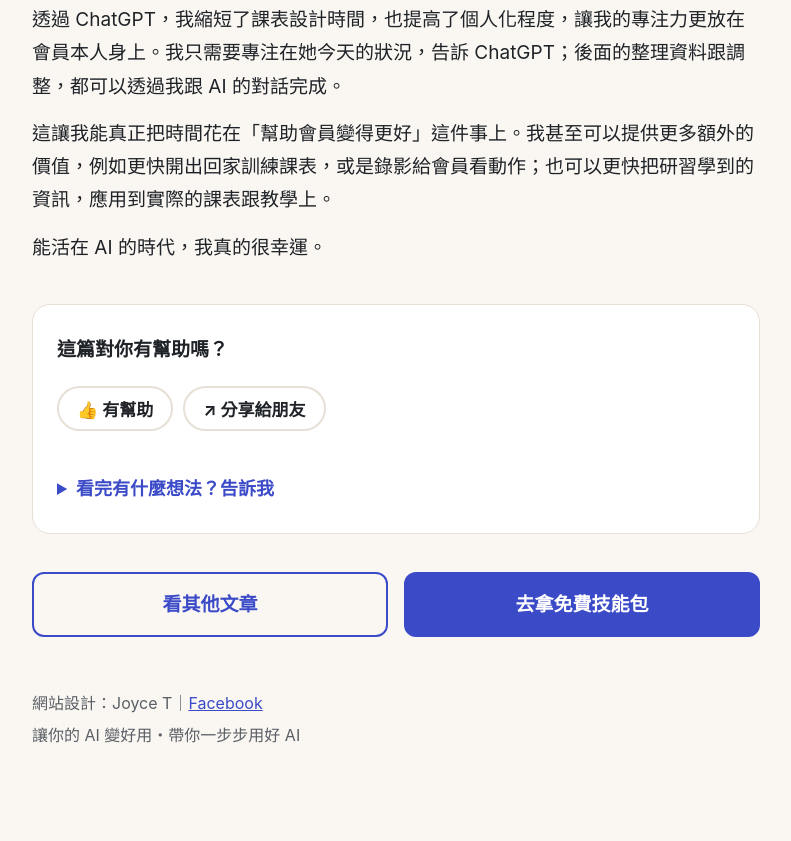
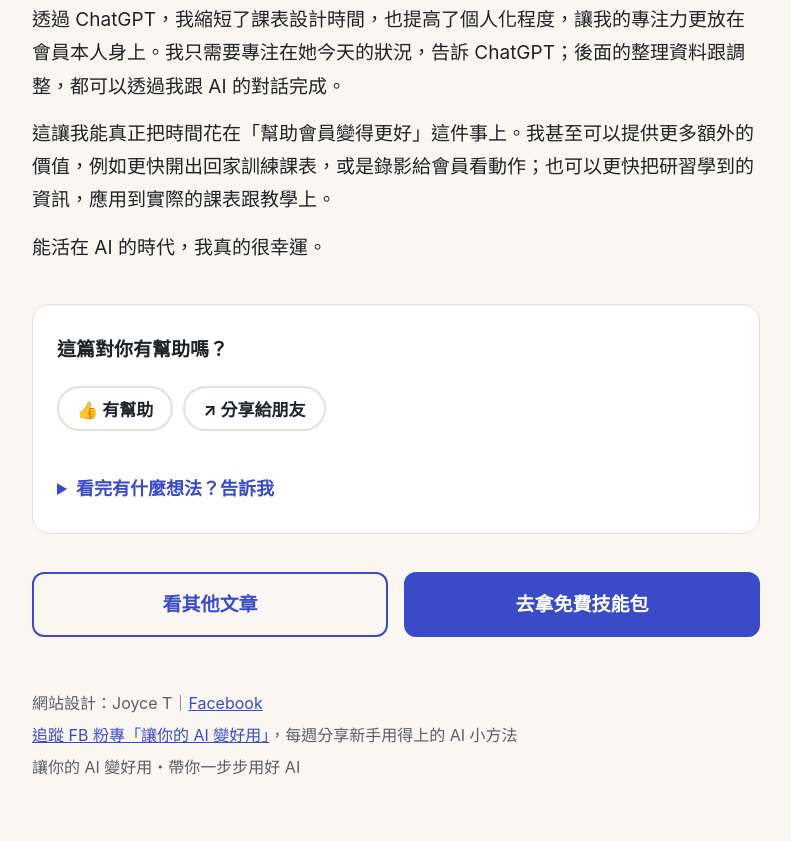
Before and after one commit to juiyiteng/juiyiteng.github.io, a plain HTML site: page articles/ai-coach-program-design.html in a window 1280 px wide. Shown: the part 5298-6139 px from the top of the page, without its empty margins (244-1035 px from the left). Before the commit the page ends 6107 px from the top, so only its background shows below. Drawn offline with Linux system fonts and the light colour scheme; no server answers.

Commit message:
頁尾加 FB 粉專連結
Co-Authored-By: Claude Opus 5.5 <noreply@anthropic.com>

```diff
--- a/articles/ai-coach-program-design.html
+++ b/articles/ai-coach-program-design.html
@@ -225,6 +225,7 @@ a.post-link:focus-visible{outline:3px solid var(--ink);outline-offset:2px;border
 
 <footer>
   <p>網站設計：Joyce T｜<a href="https://www.facebook.com/joyce.t.996425" target="_blank" rel="noopener" style="color:var(--accent)">Facebook</a></p>
+  <p><a href="https://www.facebook.com/profile.php?id=61596840290249" target="_blank" rel="noopener" style="color:var(--accent)">追蹤 FB 粉專「讓你的 AI 變好用」</a>，每週分享新手用得上的 AI 小方法</p>
   <p>讓你的 AI 變好用・帶你一步步用好 AI</p>
 </footer>
 </div>
```
Also changed, not shown: articles/ai-workout-reflection.html (+1 -0 lines), articles/chatgpt-workout-plan.html (+1 -0 lines), articles/start.html (+1 -0 lines), articles/thinking-game.html (+1 -0 lines), index.html (+1 -0 lines).
